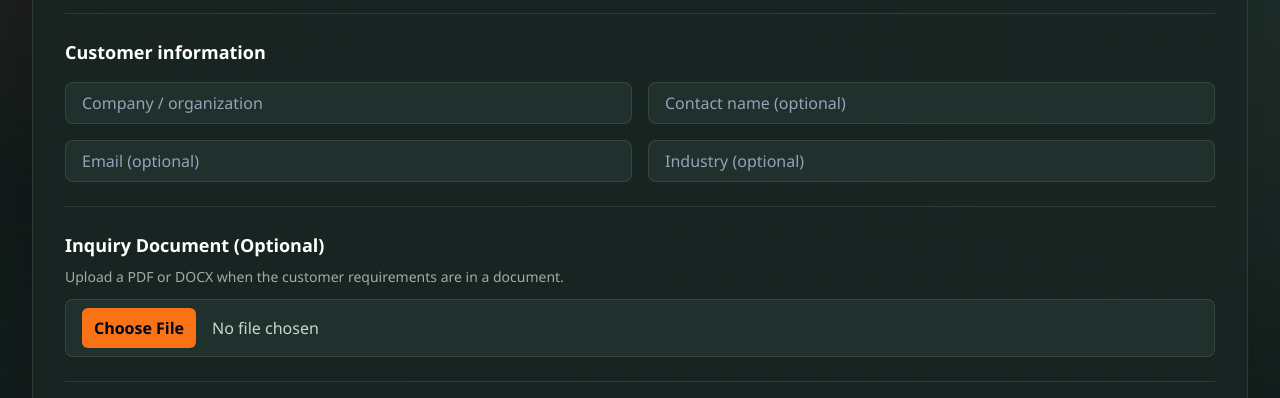
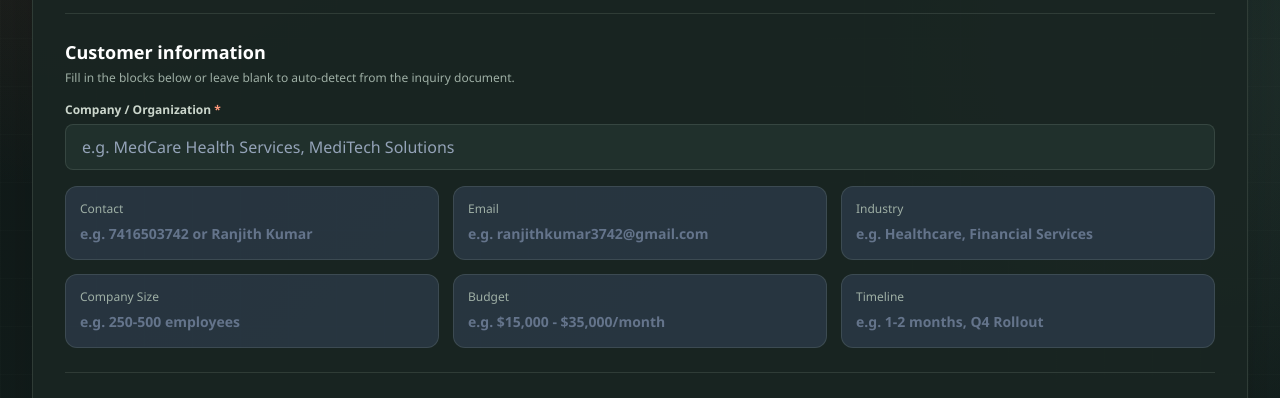
Before and after one commit to Ranjith-7416/sales-ai, a React (Vite) app in the folder frontend/: page / in a window 1280 px wide. Shown: the part 250-648 px from the top of the page. Built offline with nearby package versions, Linux system fonts and the light colour scheme; no server answers.

Commit message:
feat(ui): add the 6 custom context blocks (Contact, Email, Industry, Company Size, Budget, Timeline) to the New Lead form

```diff
--- a/frontend/src/components/InputForm.tsx
+++ b/frontend/src/components/InputForm.tsx
@@ -122,41 +122,103 @@ const InputForm: React.FC<InputFormProps> = ({ onLeadSubmitted }) => {
         <form onSubmit={handleSubmit} className="space-y-6">
           {/* Customer information */}
           <div className="border-t border-slate-700 pt-6">
-            <h3 className="text-lg font-semibold text-white mb-4">Customer information</h3>
-            <div className="grid grid-cols-1 md:grid-cols-2 gap-4">
+            <h3 className="text-lg font-semibold text-white mb-1">Customer information</h3>
+            <p className="text-slate-400 text-xs mb-4">Fill in the blocks below or leave blank to auto-detect from the inquiry document.</p>
+
+            <div className="mb-4">
+              <label className="block text-xs font-semibold text-slate-300 mb-1.5">
+                Company / Organization <span className="text-blue-400">*</span>
+              </label>
               <input
                 type="text"
                 name="company_name"
-                placeholder="Company / organization"
+                placeholder="e.g. MedCare Health Services, MediTech Solutions"
                 value={formData.company_name || ''}
                 onChange={handleChange}
                 required={!documentFile}
-                className="bg-slate-700 border border-slate-600 rounded-lg px-4 py-2 text-white placeholder-slate-400 focus:outline-none focus:border-blue-500"
+                className="w-full bg-slate-700 border border-slate-600 rounded-lg px-4 py-2.5 text-white placeholder-slate-400 focus:outline-none focus:border-blue-500"
               />
+            </div>
+
+            {/* The 6 Lead Context Blocks Grid matching user design */}
+            <div className="grid grid-cols-1 sm:grid-cols-2 lg:grid-cols-3 gap-3.5">
+              {/* Block 1: Contact */}
+              <div className="bg-slate-750/90 bg-slate-700/60 border border-slate-600 rounded-xl p-3.5 hover:border-slate-500 focus-within:border-blue-500 focus-within:ring-1 focus-within:ring-blue-500 transition">
+                <label className="block text-xs text-slate-400 mb-1">Contact</label>
                 <input
                   type="text"
                   name="contact_name"
-                placeholder="Contact name (optional)"
+                  placeholder="e.g. 7416503742 or Ranjith Kumar"
                   value={formData.contact_name || ''}
                   onChange={handleChange}
-                className="bg-slate-700 border border-slate-600 rounded-lg px-4 py-2 text-white placeholder-slate-400 focus:outline-none focus:border-blue-500"
+                  className="w-full bg-transparent border-0 p-0 text-white font-semibold text-sm placeholder-slate-500 focus:outline-none"
                 />
+              </div>
+
+              {/* Block 2: Email */}
+              <div className="bg-slate-700/60 border border-slate-600 rounded-xl p-3.5 hover:border-slate-500 focus-within:border-blue-500 focus-within:ring-1 focus-within:ring-blue-500 transition">
+                <label className="block text-xs text-slate-400 mb-1">Email</label>
                 <input
                   type="email"
                   name="email"
-                placeholder="Email (optional)"
+                  placeholder="e.g. ranjithkumar3742@gmail.com"
                   value={formData.email || ''}
                   onChange={handleChange}
-                className="bg-slate-700 border border-slate-600 rounded-lg px-4 py-2 text-white placeholder-slate-400 focus:outline-none focus:border-blue-500"
+                  className="w-full bg-transparent border-0 p-0 text-white font-semibold text-sm placeholder-slate-500 focus:outline-none"
                 />
+              </div>
+
+              {/* Block 3: Industry */}
+              <div className="bg-slate-700/60 border border-slate-600 rounded-xl p-3.5 hover:border-slate-500 focus-within:border-blue-500 focus-within:ring-1 focus-within:ring-blue-500 transition">
+                <label className="block text-xs text-slate-400 mb-1">Industry</label>
                 <input
                   type="text"
                   name="industry"
-                placeholder="Industry (optional)"
+                  placeholder="e.g. Healthcare, Financial Services"
                   value={formData.industry || ''}
                   onChange={handleChange}
-                className="bg-slate-700 border border-slate-600 rounded-lg px-4 py-2 text-white placeholder-slate-400 focus:outline-none focus:border-blue-500"
+                  className="w-full bg-transparent border-0 p-0 text-white font-semibold text-sm placeholder-slate-500 focus:outline-none"
                 />
+              </div>
+
+              {/* Block 4: Company Size */}
+              <div className="bg-slate-700/60 border border-slate-600 rounded-xl p-3.5 hover:border-slate-500 focus-within:border-blue-500 focus-within:ring-1 focus-within:ring-blue-500 transition">
+                <label className="block text-xs text-slate-400 mb-1">Company Size</label>
+                <input
+                  type="text"
+                  name="company_size"
+                  placeholder="e.g. 250-500 employees"
+                  value={formData.company_size || ''}
+                  onChange={handleChange}
+                  className="w-full bg-transparent border-0 p-0 text-white font-semibold text-sm placeholder-slate-500 focus:outline-none"
+                />
+              </div>
+
+              {/* Block 5: Budget */}
+              <div className="bg-slate-700/60 border border-slate-600 rounded-xl p-3.5 hover:border-slate-500 focus-within:border-blue-500 focus-within:ring-1 focus-within:ring-blue-500 transition">
+                <label className="block text-xs text-slate-400 mb-1">Budget</label>
+                <input
+                  type="text"
+                  name="budget"
+                  placeholder="e.g. $15,000 - $35,000/month"
+                  value={formData.budget || ''}
+                  onChange={handleChange}
+                  className="w-full bg-transparent border-0 p-0 text-white font-semibold text-sm placeholder-slate-500 focus:outline-none"
+                />
+              </div>
+
+              {/* Block 6: Timeline */}
+              <div className="bg-slate-700/60 border border-slate-600 rounded-xl p-3.5 hover:border-slate-500 focus-within:border-blue-500 focus-within:ring-1 focus-within:ring-blue-500 transition">
+                <label className="block text-xs text-slate-400 mb-1">Timeline</label>
+                <input
+                  type="text"
+                  name="timeline"
+                  placeholder="e.g. 1-2 months, Q4 Rollout"
+                  value={formData.timeline || ''}
+                  onChange={handleChange}
+                  className="w-full bg-transparent border-0 p-0 text-white font-semibold text-sm placeholder-slate-500 focus:outline-none"
+                />
+              </div>
             </div>
           </div>
 
```
Lines whose indentation alone changed are shown as unchanged.
